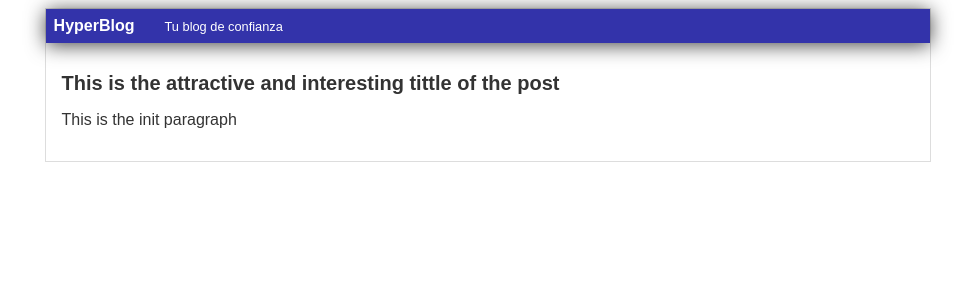
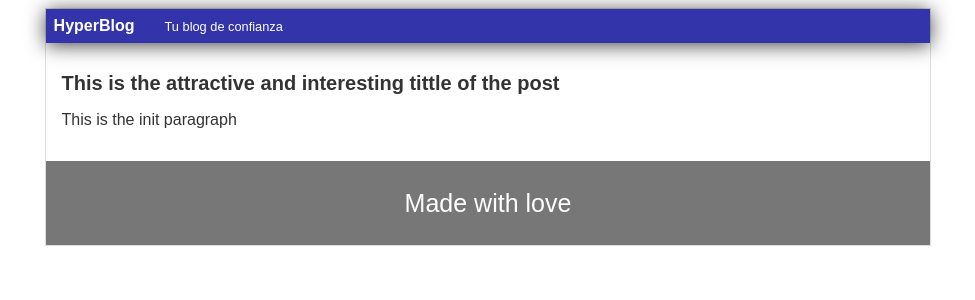
Before and after one commit to jmontero22c/Practicing-Git, a PHP site: page /blogpost.html in a window 1280 px wide. Shown: the top 300 px of the page, without its empty margins (152-1127 px from the left). Run offline with PHP 8.4, Linux system fonts and the light colour scheme.

Commit message:
Footer finished

```diff
--- a/blogpost.html
+++ b/blogpost.html
@@ -16,6 +16,9 @@
                 <h1>This is the attractive and interesting tittle of the post</h1>
                 <p>This is the init paragraph</p>
             </div>
+            <div id="footer">
+                <p>Made with love</p>
+            </div>
         </div>
     </body>
 </html>
--- a/css/estilos.css
+++ b/css/estilos.css
@@ -30,3 +30,10 @@ body{
 #post{
     padding: 1em;
 }
+#footer{
+    background-color: #777;
+    color: white;
+    text-align: center;
+    padding: 0.1em;
+    font-size: 25px;
+}
```
